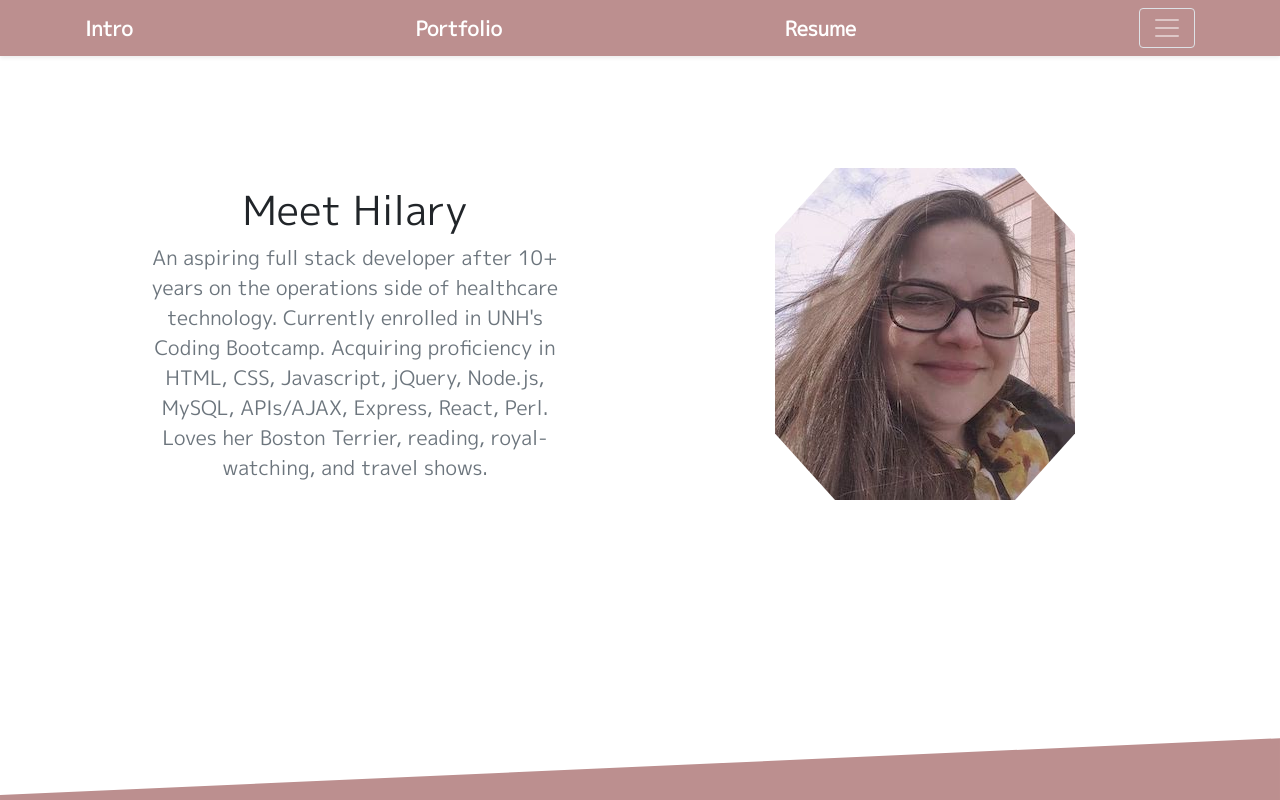
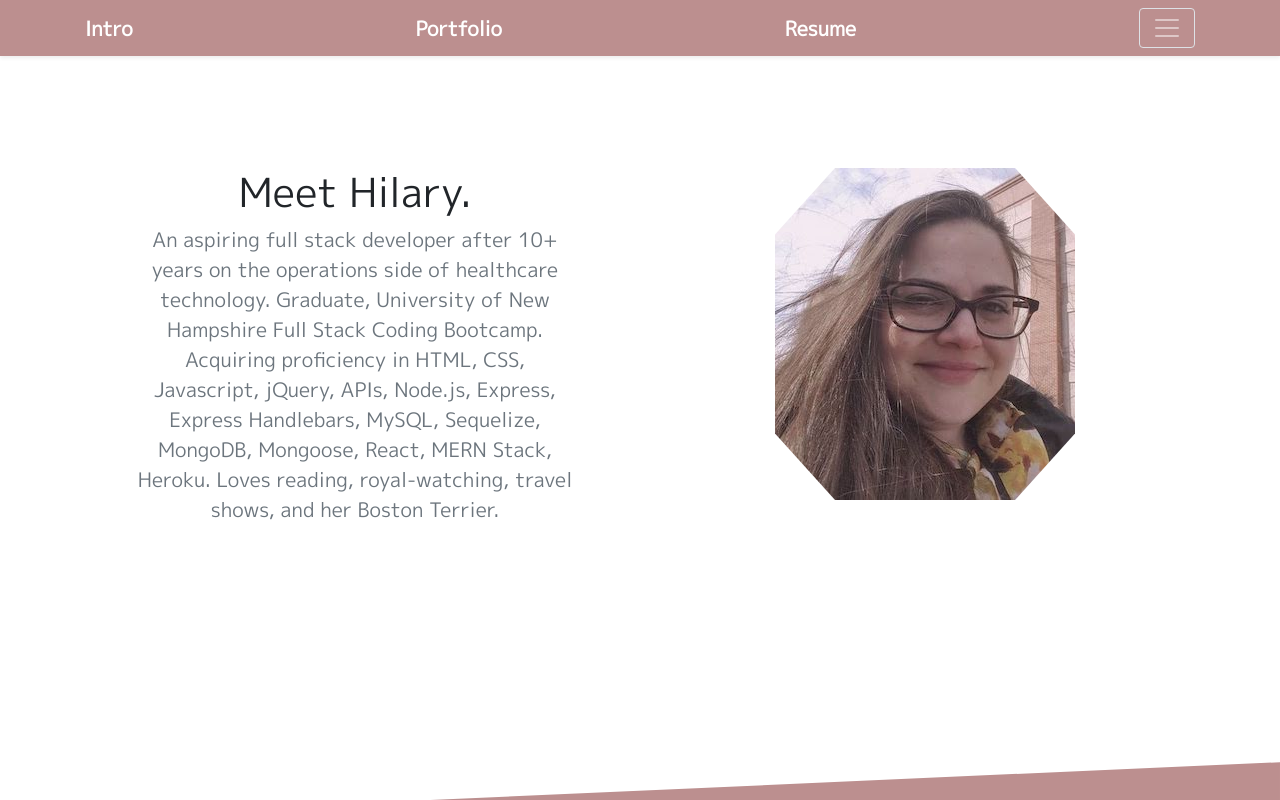
Before and after one commit to hilbug/hilaryferraro.github.io, a React (Create React App) app: page / in a window 1280 px wide. Shown: the top 800 px of the page. Built offline with nearby package versions, Linux system fonts and the light colour scheme.

Commit message:
update Intro text

```diff
--- a/src/pages/Introduction.js
+++ b/src/pages/Introduction.js
@@ -1,8 +1,8 @@
 import React from "react";
 import Jumbo from "../components/Jumbotron/Jumbotron";
 
-const headline = "Meet Hilary";
-const leadText = "An aspiring full stack developer after 10+ years on the operations side of healthcare technology. Currently enrolled in UNH's Coding Bootcamp. Acquiring proficiency in HTML, CSS, Javascript, jQuery, Node.js, MySQL, APIs/AJAX, Express, React, Perl. Loves her Boston Terrier, reading, royal-watching, and travel shows.";
+const headline = "Meet Hilary.";
+const leadText = "An aspiring full stack developer after 10+ years on the operations side of healthcare technology. Graduate, University of New Hampshire Full Stack Coding Bootcamp. Acquiring proficiency in HTML, CSS, Javascript, jQuery, APIs, Node.js, Express, Express Handlebars, MySQL, Sequelize, MongoDB, Mongoose, React, MERN Stack, Heroku. Loves reading, royal-watching, travel shows, and her Boston Terrier.";
 
 const Introduction = () => {
     return (
```
